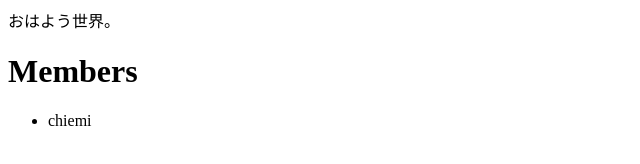
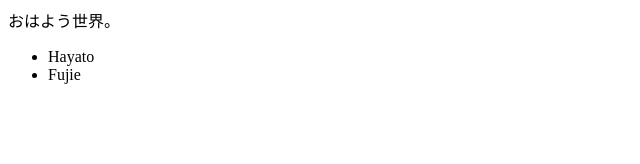
Before and after one commit to ntutonoff/githubexercise, a plain HTML site: page index.html in a window 1280 px wide. Shown: the whole page, without its empty margins (0-640 px from the left). Drawn offline with Linux system fonts and the light colour scheme.

Commit message:
initial commit

```diff
--- a/index.html
+++ b/index.html
@@ -10,10 +10,9 @@
 
 <body>
   おはよう世界。
-
-  <h1>Members</h1>
   <ul>
-    <li>chiemi</li>
+    <li>Hayato</li>
+    <li>Fujie</li>
   </ul>
   <script src="script.js"></script>
 
```
